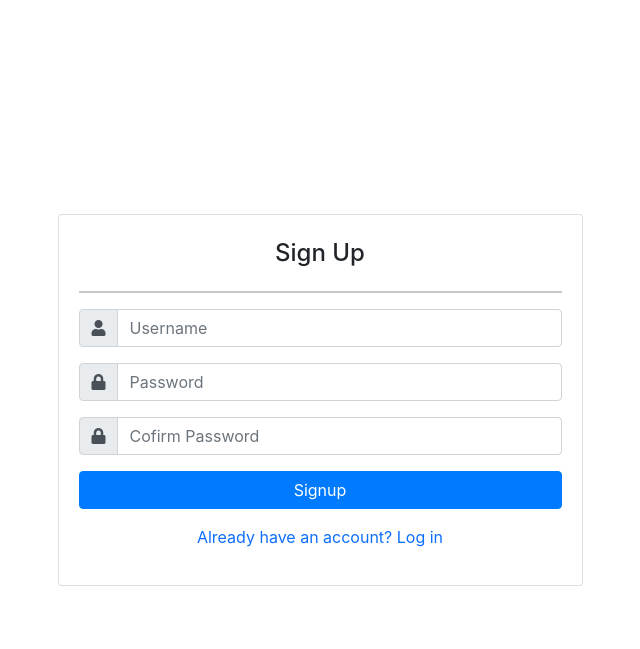
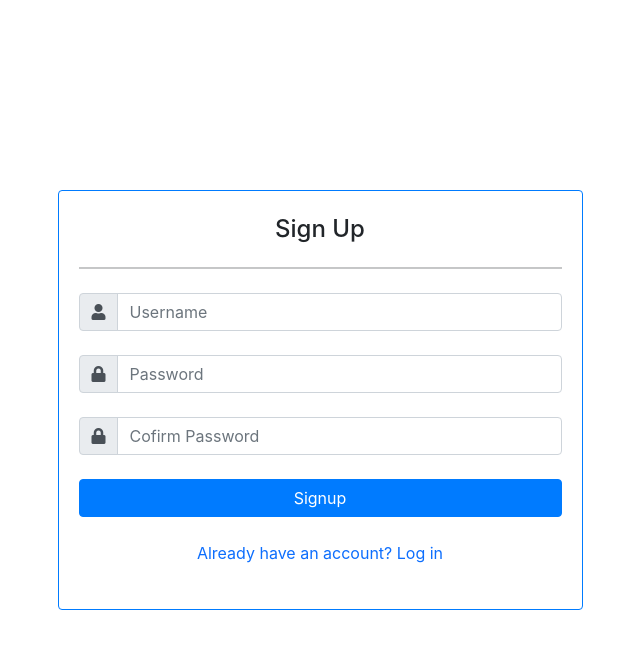
Before and after one commit to CosmoSt4r/linker-app, a Django app: page /account/signup/ in a window 1280 px wide. Shown: the top 649 px of the page, without its empty margins (320-960 px from the left). Run offline with Django 3.2, Linux system fonts and the light colour scheme; some libraries are stand-ins or nearby versions.

Commit message:
Added margins to templates

```diff
--- a/account/templates/signup.html
+++ b/account/templates/signup.html
@@ -6,7 +6,7 @@
 
 <div class="container d-flex justify-content-md-center align-items-center vh-100">
     <aside class="col-sm-6">
-    <div class="card">
+    <div class="card border-primary">
         <article class="card-body">
             <h4 class="card-title text-center mb-4 mt-1">Sign Up</h4>
             <hr>
@@ -14,7 +14,7 @@
             <form method='POST'>
             {% csrf_token %}
 
-            <div class="form-group">
+            <div class="form-group mb-4 mt-4">
                 <div class="input-group">
                     <div class="input-group-prepend">
                         <span class="input-group-text"> <i class="fa fa-user"></i> </span>
@@ -24,7 +24,7 @@
             {{ form.username.errors }}
             </div> <!-- form-group// -->
 
-            <div class="form-group">
+            <div class="form-group mb-4 mt-4">
                 <div class="input-group">
                     <div class="input-group-prepend">
                         <span class="input-group-text"> <i class="fa fa-lock"></i> </span>
@@ -34,7 +34,7 @@
             {{ form.password.errors }}
             </div> <!-- form-group// -->
 
-            <div class="form-group">
+            <div class="form-group mb-4 mt-4">
                 <div class="input-group">
                     <div class="input-group-prepend">
                         <span class="input-group-text"> <i class="fa fa-lock"></i> </span>
@@ -44,11 +44,11 @@
             {{ form.confirm_password.errors }}
             </div> <!-- form-group// -->
 
-            <div class="form-group">
+            <div class="form-group mb-4 mt-4">
                 <button type="submit" class="btn btn-primary btn-block"> Signup </button>
             </div> <!-- form-group// -->
 
-            <p class="text-center"><a href="{% url 'account:login' %}" class="link-primary">Already have an account? Log in</a></p>
+            <p class="text-center mb-4 mt-1"><a href="{% url 'account:login' %}" class="link-primary">Already have an account? Log in</a></p>
             </form>
         </article>
     </div> <!-- card.// -->
--- a/home/templates/add_link.html
+++ b/home/templates/add_link.html
@@ -13,21 +13,21 @@
                 <form method='POST'>
                 {% csrf_token %}
 
-                <div class="form-group">
+                <div class="form-group mb-4 mt-4">
                     <div class="input-group">
                         <span class="input-group-text">Title</span>
                         {{ form.title }}
                     </div>
                 </div> <!-- form-group// -->
 
-                <div class="form-group">
+                <div class="form-group mb-4 mt-4">
                     <div class="input-group">
                         <span class="input-group-text">URL</span>
                         {{ form.url }}
                     </div>
                 </div> <!-- form-group// -->
 
-                <div class="form-group">
+                <div class="form-group mb-4 mt-4">
                     <input type="submit" name="submit" class="btn btn-primary btn-block" value='Submit' />
                 </div>
 
--- a/home/templates/delete_link.html
+++ b/home/templates/delete_link.html
@@ -13,21 +13,21 @@
                 <form method='POST'>
                 {% csrf_token %}
 
-                <div class="form-group">
+                <div class="form-group mb-4 mt-4">
                     <div class="input-group">
                         <span class="input-group-text">Title</span>
                         <input class="form-control" type="text" value="{{ link.title }}" disabled readonly>
                     </div>
                 </div> <!-- form-group// -->
 
-                <div class="form-group">
+                <div class="form-group mb-4 mt-4">
                     <div class="input-group">
                         <span class="input-group-text">URL</span>
                         <input class="form-control" type="text" value="{{ link.url }}" disabled readonly>
                     </div>
                 </div> <!-- form-group// -->
 
-                <div class="row">
+                <div class="row mb-4 mt-4">
                     <div class="col-md-6">
                         <input type="submit" name="cancel" class="btn btn-primary btn-block" value='Cancel' />
                     </div>
--- a/home/templates/edit_link.html
+++ b/home/templates/edit_link.html
@@ -13,21 +13,21 @@
                 <form method='POST'>
                 {% csrf_token %}
 
-                <div class="form-group">
+                <div class="form-group mb-4 mt-4">
                     <div class="input-group">
                         <span class="input-group-text">Title</span>
                         {{ form.title }}
                     </div>
                 </div> <!-- form-group// -->
 
-                <div class="form-group">
+                <div class="form-group mb-4 mt-4">
                     <div class="input-group">
                         <span class="input-group-text">URL</span>
                         {{ form.url }}
                     </div>
                 </div> <!-- form-group// -->
 
-                <div class="row">
+                <div class="row mb-4 mt-4">
                     <div class="col-md-6">
                         <input type="submit" name="cancel" class="btn btn-primary btn-block" value='Cancel' />
                     </div>
```
Also changed, not shown: account/templates/login.html (+9 -5 lines). Lines whose indentation alone changed are shown as unchanged.
